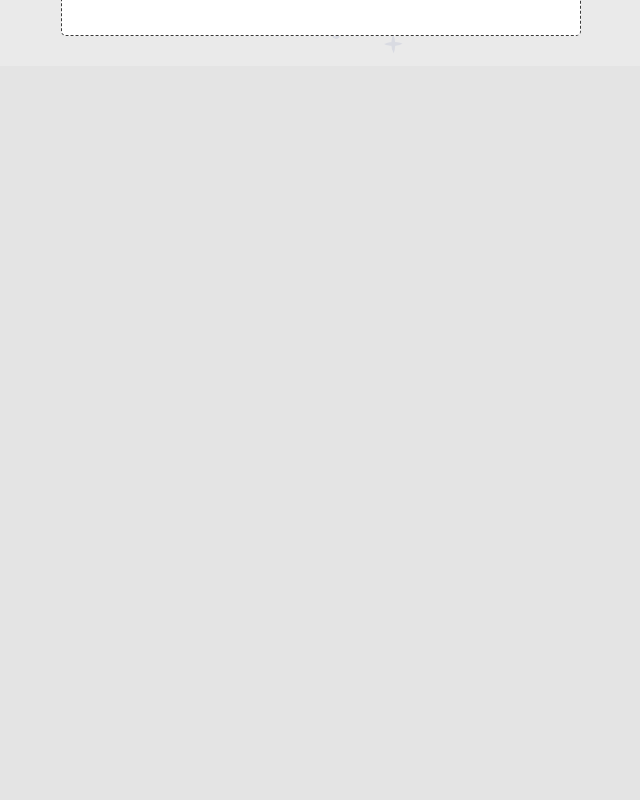
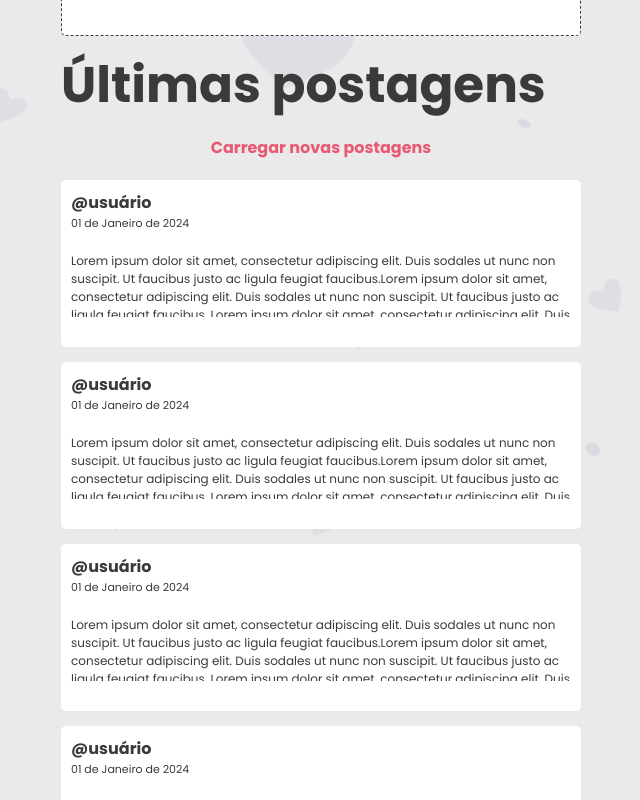
Before and after one commit to CarolGonzaga/projeto-RedeSocialKeen, a Next.js app: page / in a window 1280 px wide. Shown: the part 580-1380 px from the top of the page, without its empty margins (319-959 px from the left). Before the commit the page ends 800 px from the top, so only its background shows below. Built offline with nearby package versions, Linux system fonts and the light colour scheme.

Commit message:
Criado componente de post

```diff
--- a/pages/index.jsx
+++ b/pages/index.jsx
@@ -1,9 +1,11 @@
 import styled from "styled-components";
 
-import Box from "../src/components/cards/Box";
+import Post from "../src/components/cards/Post";
 import Navbar from "../src/components/layout/Navbar";
 import PostContainer from "../src/components/layout/PostContainer";
 import CreatePost from "../src/components/cards/CreatePost";
+import H3 from "../src/components/typography/H3";
+import Link from "next/link";
 
 const Body = styled.div`
   background-color: ${(props) => props.theme.backgroundIndex};
@@ -17,7 +19,19 @@ const Content = styled.div`
   width: 100vw;
   max-width: 1000px;
   height: 100%;
+  overflow-y: auto;
 `;
+
+const RefreshPosts = styled.div`
+  text-align: center;
+  margin-bottom: 20px;
+`
+
+const Posts = styled.div`
+  display: flex;
+  flex-direction: column;
+  gap: 15px;
+`
 
 function HomePage() {
   return (
@@ -26,6 +40,18 @@ function HomePage() {
       <Content>
         <PostContainer>
           <CreatePost />
+          <H3>Últimas postagens</H3>
+          <RefreshPosts>
+            <Link href="#">Carregar novas postagens</Link>
+          </RefreshPosts>
+          <Posts>
+            <Post />
+            <Post />
+            <Post />
+            <Post />
+            <Post />
+            <Post />
+          </Posts>
         </PostContainer>
       </Content>
     </Body>
--- a/src/components/cards/Box.jsx
+++ /dev/null
@@ -1,5 +0,0 @@
-export default function Box() {
-  return (
-    <p>Teste</p>
-  )
-}
--- /dev/null
+++ b/src/components/cards/Post.jsx
@@ -0,0 +1,39 @@
+import styled from "styled-components"
+
+const PostContainer = styled.div`
+  background-color: ${(props) => props.theme.white};
+  width: 100%;
+  box-sizing: border-box;
+  border-radius: 5px;
+  padding: 10px;
+`
+
+const StyledUsername = styled.p`
+  font-weight: bold;
+  font-size: 16px;
+`
+
+const StyledDate = styled.p`
+  font-size: 11px;
+`
+
+const StyledTextContainer = styled.div`
+  margin: 20px 0;
+  overflow-y: auto;
+  max-height: 65px;
+  font-size: 12px;
+`
+
+function Post() {
+  return (
+    <PostContainer>
+      <StyledUsername>@usuário</StyledUsername>
+      <StyledDate>01 de Janeiro de 2024</StyledDate>
+      <StyledTextContainer>
+        Lorem ipsum dolor sit amet, consectetur adipiscing elit. Duis sodales ut nunc non suscipit. Ut faucibus justo ac ligula feugiat faucibus.Lorem ipsum dolor sit amet, consectetur adipiscing elit. Duis sodales ut nunc non suscipit. Ut faucibus justo ac ligula feugiat faucibus. Lorem ipsum dolor sit amet, consectetur adipiscing elit. Duis sodales ut nunc non suscipit. Ut faucibus justo ac ligula feugiat faucibus.
+      </StyledTextContainer>
+    </PostContainer>
+  )
+}
+
+export default Post
--- /dev/null
+++ b/src/components/typography/H3.jsx
@@ -0,0 +1,22 @@
+import styled from "styled-components";
+
+const H3 = styled.h3`
+  font-family: "Poppins";
+  font-style: normal;
+  font-weight: 700;
+  font-size: 26px;
+  line-height: 39px;
+  color: ${(props) => props.theme.black};
+  margin: 30px 0;
+
+  @media (min-width: ${(props) => props.theme.WIDTH_XL}) {
+    font-size: 50px;
+  }
+
+  @media (min-height: ${(props) => props.theme.HEIGHT_XL}) and
+  (min-width: 760px) {
+    font-size: 40px;
+  }
+`;
+
+export default H3;
```
